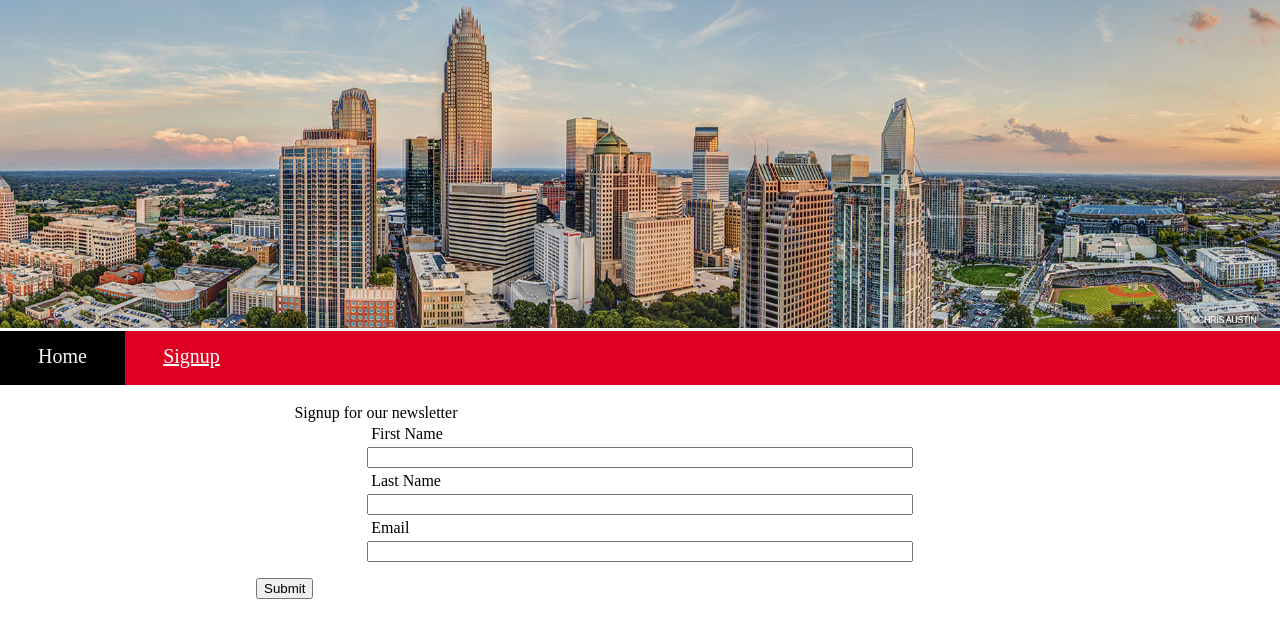
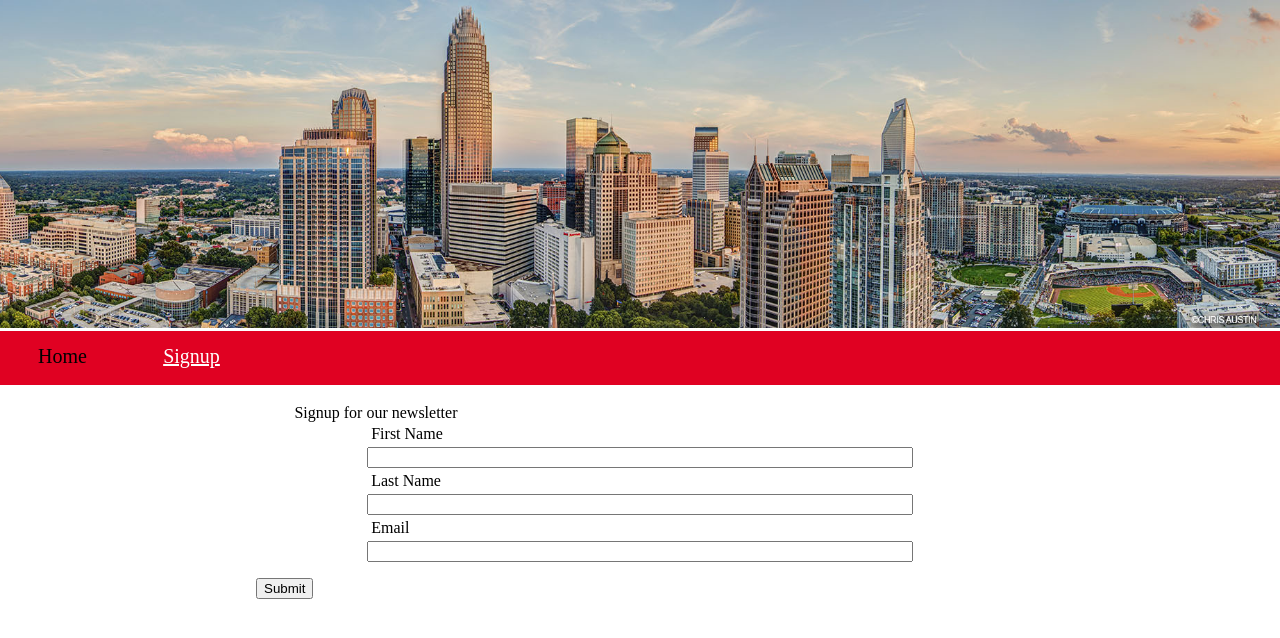
Before and after one commit to Kovachks/mailchimp, a website: page public/html/home.html in a window 1280 px wide. In both pictures the pointer is over the link "Home". Shown: the top 638 px of the page. Drawn offline with nearby package versions, Linux system fonts and the light colour scheme; files that its build step writes are made by us from their sources; files whose address does not match are found by name.

Commit message:
switched font color on hover

```diff
--- a/public/css/style.css
+++ b/public/css/style.css
@@ -38,7 +38,7 @@
 	display: inline-block;
     text-decoration: none;
 }
-.navButton:hover {
+.navButton a:hover {
     display: inline-block;
 	line-height: 50px;
 	height: 54px;
@@ -46,8 +46,7 @@
 	text-align: center;
 	display: inline-block;
     text-decoration: none;
-    color: #fff;
-    background-color: #000000;
+    color: #000000;
 }
 #buttonDiv {
     height: 100%;
```
